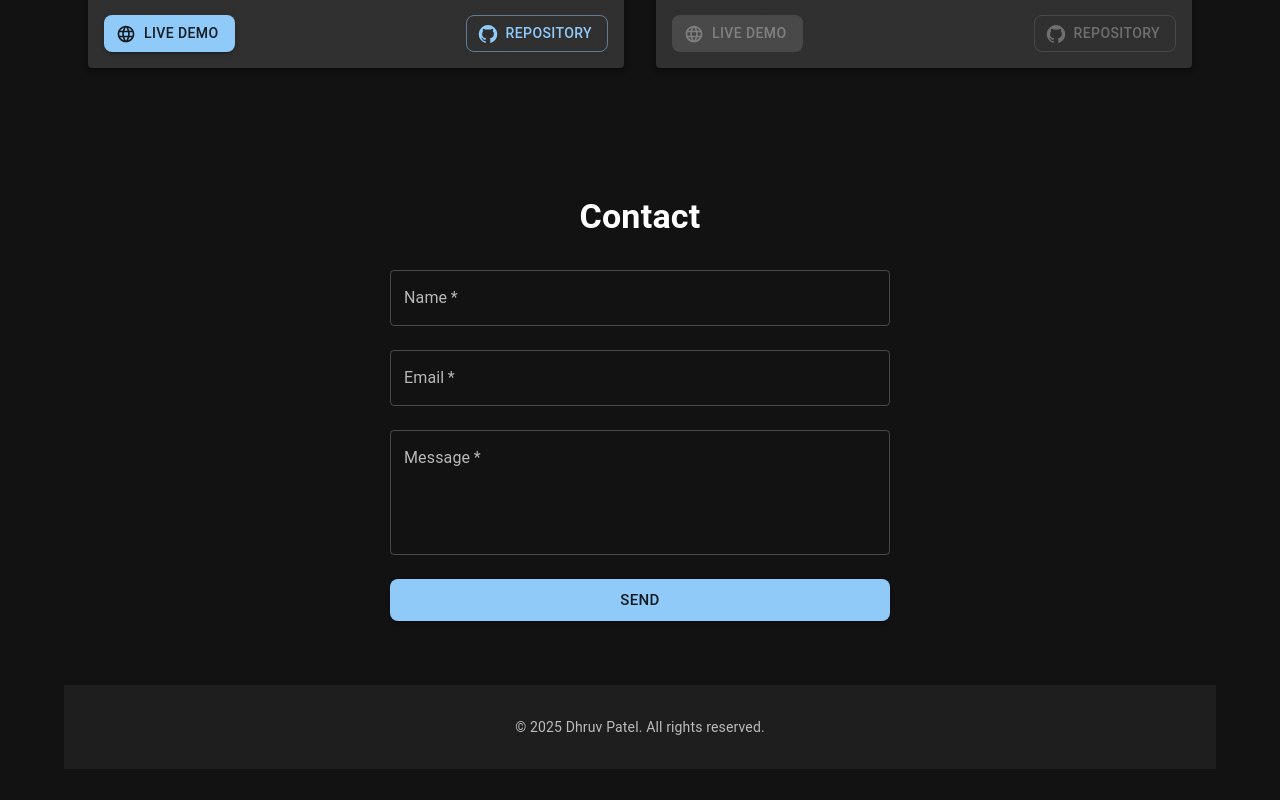
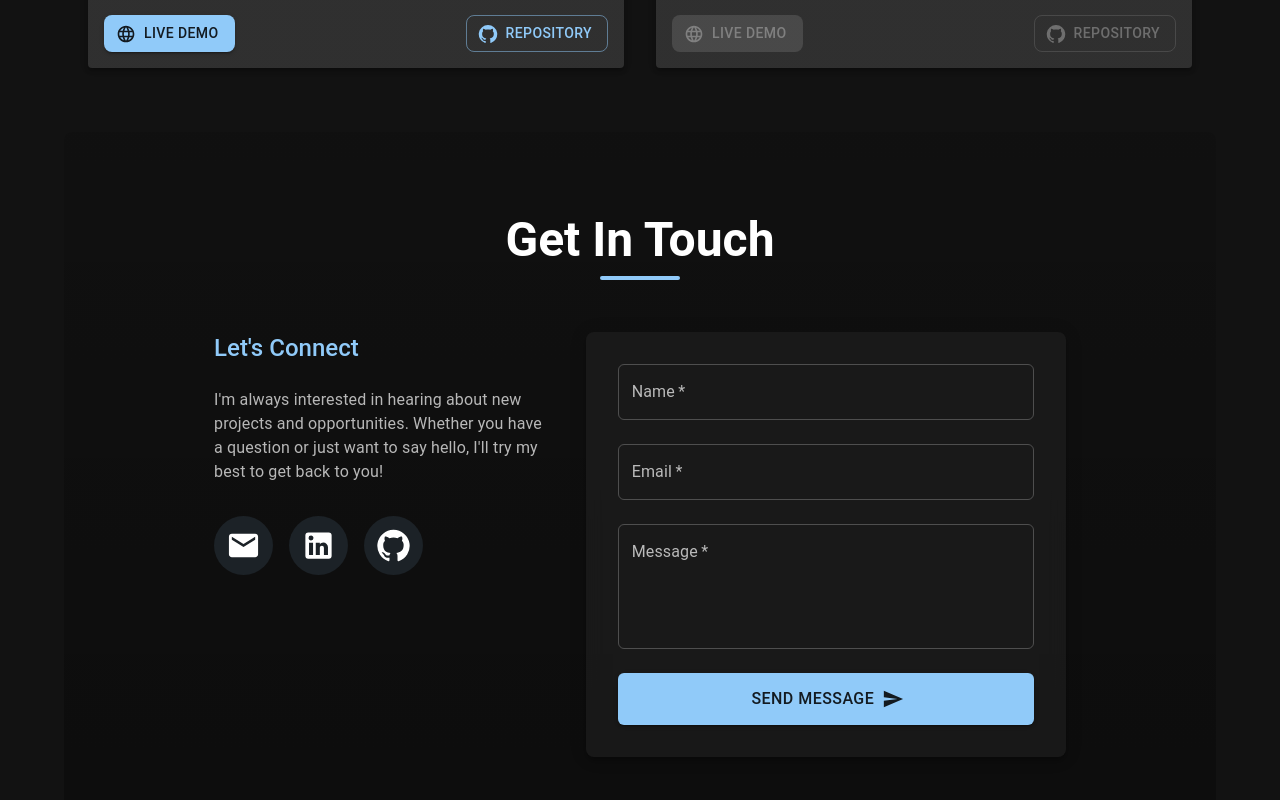
Before and after one commit to elevator7/new-mcp-repo, a React (Create React App) app: page / in a window 1280 px wide. Shown: the part 2620-3420 px from the top of the page. Before the commit the page ends 3389 px from the top, so only its background shows below. Built offline with nearby package versions, Linux system fonts and the light colour scheme.

Commit message:
Enhance Contact component with modern UI and animations

```diff
--- a/src/components/Contact.tsx
+++ b/src/components/Contact.tsx
@@ -1,9 +1,28 @@
-import { Box, Typography, TextField, Button, Stack } from '@mui/material';
+import {
+  Box,
+  Typography,
+  TextField,
+  Button,
+  Stack,
+  Container,
+  Paper,
+  Grid,
+  IconButton,
+  Tooltip,
+  Fade,
+  Grow,
+  useTheme
+} from '@mui/material';
 import { useState } from 'react';
+import EmailIcon from '@mui/icons-material/Email';
+import LinkedInIcon from '@mui/icons-material/LinkedIn';
+import GitHubIcon from '@mui/icons-material/GitHub';
+import SendIcon from '@mui/icons-material/Send';
 
 const Contact = () => {
   const [form, setForm] = useState({ name: '', email: '', message: '' });
   const [submitted, setSubmitted] = useState(false);
+  const theme = useTheme();
 
   const handleChange = (e: React.ChangeEvent<HTMLInputElement | HTMLTextAreaElement>) => {
     setForm({ ...form, [e.target.name]: e.target.value });
@@ -15,15 +34,128 @@ const Contact = () => {
   };
 
   return (
-    <Box py={8}>
-      <Typography variant="h4" fontWeight={600} mb={4} textAlign="center">
-        Contact
+    <Box py={10} sx={{
+      backgroundImage: 'linear-gradient(to bottom, rgba(0,0,0,0.1), rgba(0,0,0,0.3))',
+      borderRadius: 2,
+      mb: 4
+    }}>
+      <Container maxWidth="md">
+        <Fade in timeout={1000}>
+          <Typography
+            variant="h3"
+            fontWeight={600}
+            mb={3}
+            textAlign="center"
+            sx={{
+              position: 'relative',
+              '&:after': {
+                content: '""',
+                position: 'absolute',
+                width: '80px',
+                height: '4px',
+                bottom: '-12px',
+                left: '50%',
+                transform: 'translateX(-50%)',
+                backgroundColor: theme.palette.primary.main,
+                borderRadius: '2px'
+              }
+            }}
+          >
+            Get In Touch
           </Typography>
-      <Box maxWidth={500} mx="auto">
+        </Fade>
+
+        <Grid container spacing={5} mt={3}>
+          <Grid item xs={12} md={5}>
+            <Fade in timeout={1200}>
+              <Box>
+                <Typography variant="h5" fontWeight={500} mb={3} color={theme.palette.primary.main}>
+                  Let's Connect
+                </Typography>
+                <Typography variant="body1" mb={4} color="text.secondary">
+                  I'm always interested in hearing about new projects and opportunities. Whether you have a question or just want to say hello, I'll try my best to get back to you!
+                </Typography>
+
+                <Stack direction="row" spacing={2} mt={3}>
+                  <Tooltip title="Email">
+                    <IconButton
+                      aria-label="email"
+                      size="large"
+                      sx={{
+                        backgroundColor: 'rgba(144, 202, 249, 0.1)',
+                        transition: 'all 0.3s ease',
+                        '&:hover': {
+                          backgroundColor: theme.palette.primary.main,
+                          transform: 'translateY(-3px)'
+                        }
+                      }}
+                    >
+                      <EmailIcon fontSize="large" />
+                    </IconButton>
+                  </Tooltip>
+
+                  <Tooltip title="LinkedIn">
+                    <IconButton
+                      aria-label="linkedin"
+                      size="large"
+                      sx={{
+                        backgroundColor: 'rgba(144, 202, 249, 0.1)',
+                        transition: 'all 0.3s ease',
+                        '&:hover': {
+                          backgroundColor: theme.palette.primary.main,
+                          transform: 'translateY(-3px)'
+                        }
+                      }}
+                    >
+                      <LinkedInIcon fontSize="large" />
+                    </IconButton>
+                  </Tooltip>
+
+                  <Tooltip title="GitHub">
+                    <IconButton
+                      aria-label="github"
+                      size="large"
+                      sx={{
+                        backgroundColor: 'rgba(144, 202, 249, 0.1)',
+                        transition: 'all 0.3s ease',
+                        '&:hover': {
+                          backgroundColor: theme.palette.primary.main,
+                          transform: 'translateY(-3px)'
+                        }
+                      }}
+                    >
+                      <GitHubIcon fontSize="large" />
+                    </IconButton>
+                  </Tooltip>
+                </Stack>
+              </Box>
+            </Fade>
+          </Grid>
+
+          <Grid item xs={12} md={7}>
+            <Grow in timeout={1500}>
+              <Paper
+                elevation={6}
+                sx={{
+                  p: 4,
+                  borderRadius: 2,
+                  background: 'rgba(30, 30, 30, 0.7)',
+                  backdropFilter: 'blur(10px)'
+                }}
+              >
                 {submitted ? (
-          <Typography color="primary" textAlign="center">
-            Thank you for reaching out! I will get back to you soon.
+                  <Box textAlign="center" py={4}>
+                    <Grow in timeout={800}>
+                      <Typography variant="h5" color="primary" gutterBottom>
+                        Thank you for your message!
                       </Typography>
+                    </Grow>
+                    <Fade in timeout={1200}>
+                      <Typography variant="body1" color="text.secondary">
+                        I'll get back to you as soon as possible.
+                      </Typography>
+                    </Fade>
+                  </Box>
                 ) : (
                   <form onSubmit={handleSubmit}>
                     <Stack spacing={3}>
@@ -34,6 +166,10 @@ const Contact = () => {
                         onChange={handleChange}
                         required
                         fullWidth
+                        variant="outlined"
+                        InputProps={{
+                          sx: { borderRadius: 1.5 }
+                        }}
                       />
                       <TextField
                         label="Email"
@@ -43,6 +179,10 @@ const Contact = () => {
                         onChange={handleChange}
                         required
                         fullWidth
+                        variant="outlined"
+                        InputProps={{
+                          sx: { borderRadius: 1.5 }
+                        }}
                       />
                       <TextField
                         label="Message"
@@ -53,14 +193,40 @@ const Contact = () => {
                         fullWidth
                         multiline
                         minRows={4}
+                        variant="outlined"
+                        InputProps={{
+                          sx: { borderRadius: 1.5 }
+                        }}
                       />
-              <Button type="submit" variant="contained" color="primary" size="large">
-                Send
+                      <Button
+                        type="submit"
+                        variant="contained"
+                        color="primary"
+                        size="large"
+                        sx={{
+                          py: 1.5,
+                          fontSize: '1rem',
+                          borderRadius: 1.5,
+                          position: 'relative',
+                          overflow: 'hidden',
+                          transition: 'all 0.3s ease',
+                          '&:hover': {
+                            transform: 'translateY(-3px)',
+                            boxShadow: '0 10px 20px rgba(0, 0, 0, 0.2)'
+                          }
+                        }}
+                        endIcon={<SendIcon />}
+                      >
+                        Send Message
                       </Button>
                     </Stack>
                   </form>
                 )}
-      </Box>
+              </Paper>
+            </Grow>
+          </Grid>
+        </Grid>
+      </Container>
     </Box>
   );
 };
```
Lines whose indentation alone changed are shown as unchanged.
